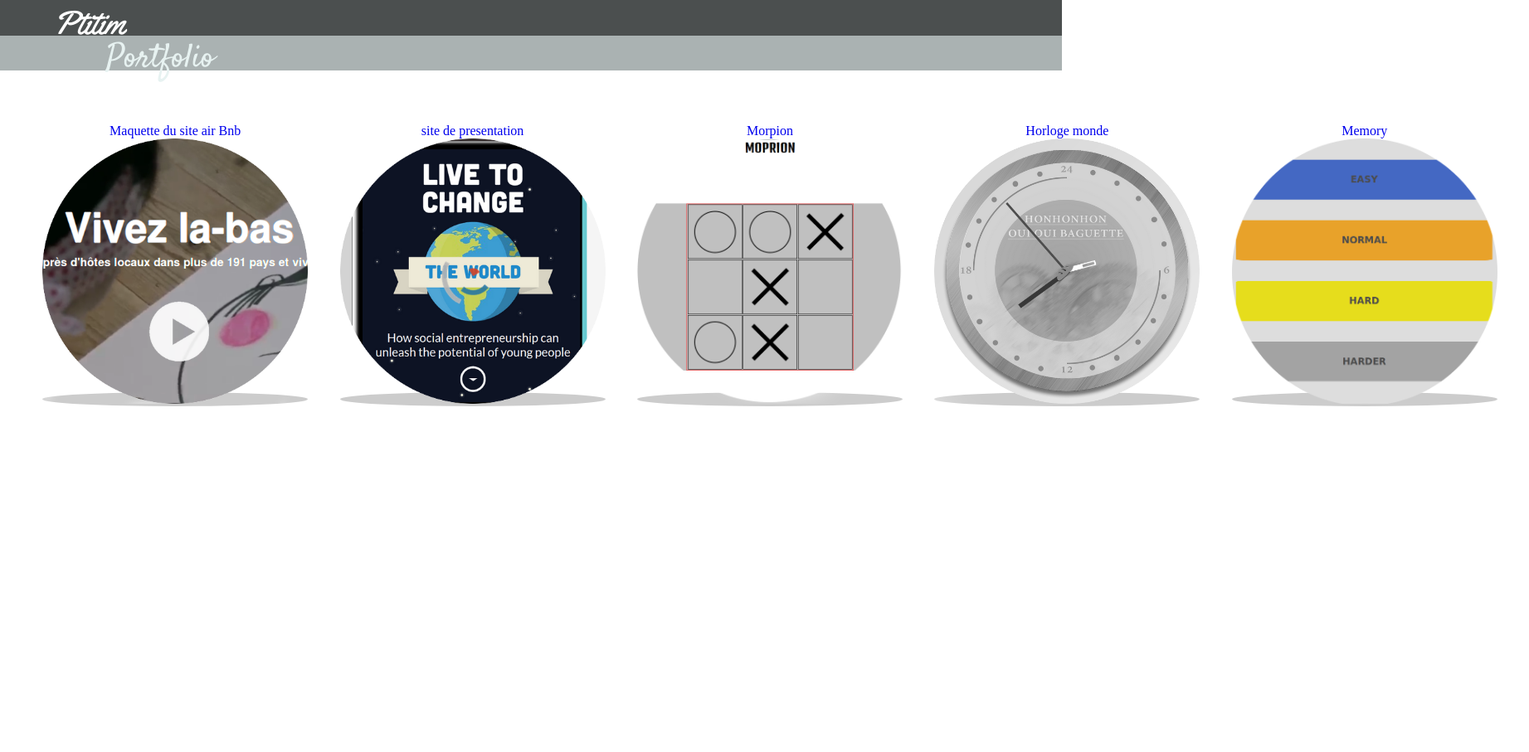
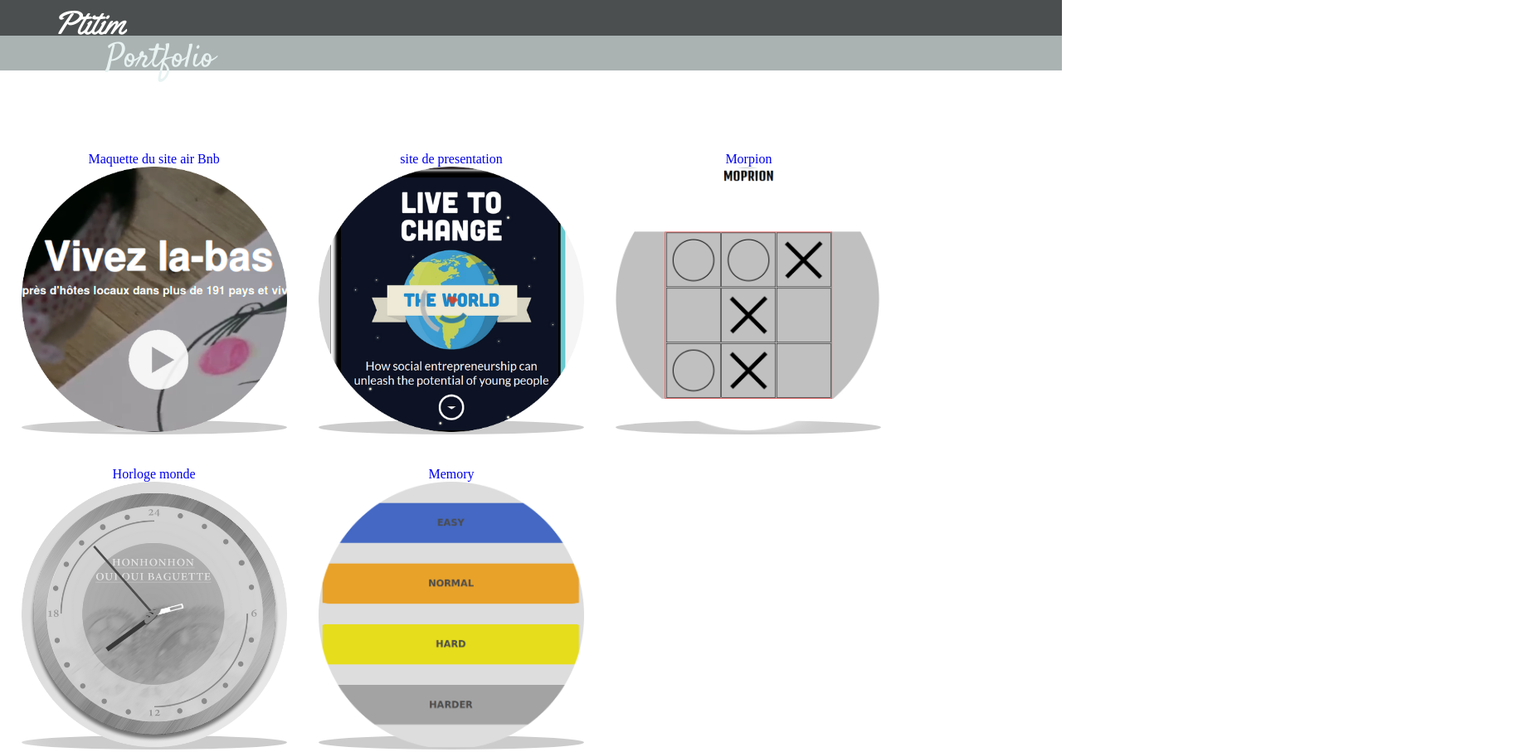
Before and after one commit to ptitim/ptitim.github.io, a plain HTML site: page index.html in a window 1280 px wide. Shown: the whole page at 83% size, 1843 px wide, since content can reach past the window. Before the commit the page ends 800 px from the top, so only its background shows below. Drawn offline with Linux system fonts and the light colour scheme.

Commit message:
correction de l'affichage

```diff
--- a/style.css
+++ b/style.css
@@ -1,4 +1,6 @@
 *{
+    -webkit-box-sizing: border-box;
+    -moz-box-sizing: border-box;
     box-sizing: border-box;
     margin: 0;
     padding: 0;
@@ -8,6 +10,7 @@
 body{
     height: 100vh;
     width: 100vw;
+    overflow-x: hidden;
 }
 
 #topBar{
@@ -38,11 +41,14 @@ body{
 
 #container{
     width: 100vw;
-    padding: 5% 4%;
+    max-width: 100vw;
+    padding: 3% 2%;
     display: flex;
+    flex-wrap: wrap;
 }
 
 .site{
+    margin-top: 60px;
     margin-right: 3vw;
     width: 40vh;
     height: 40vh;
```
